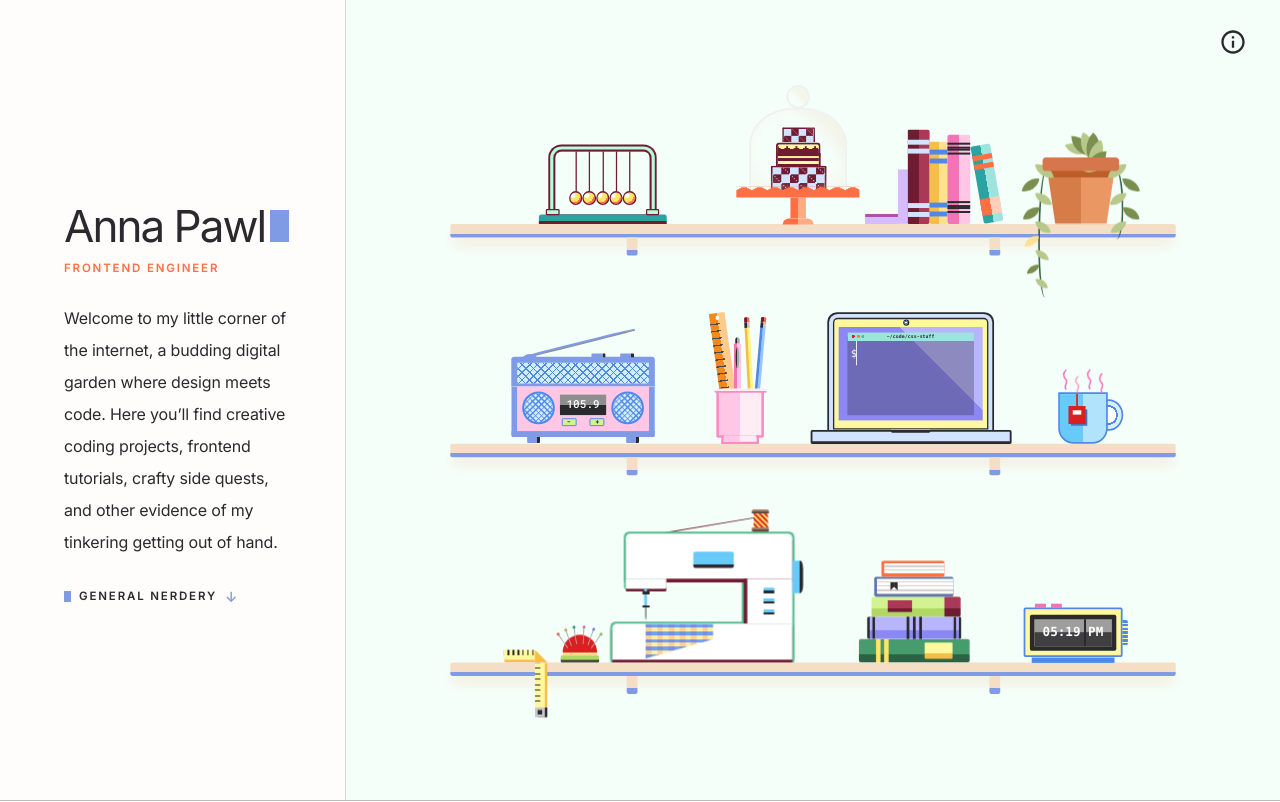
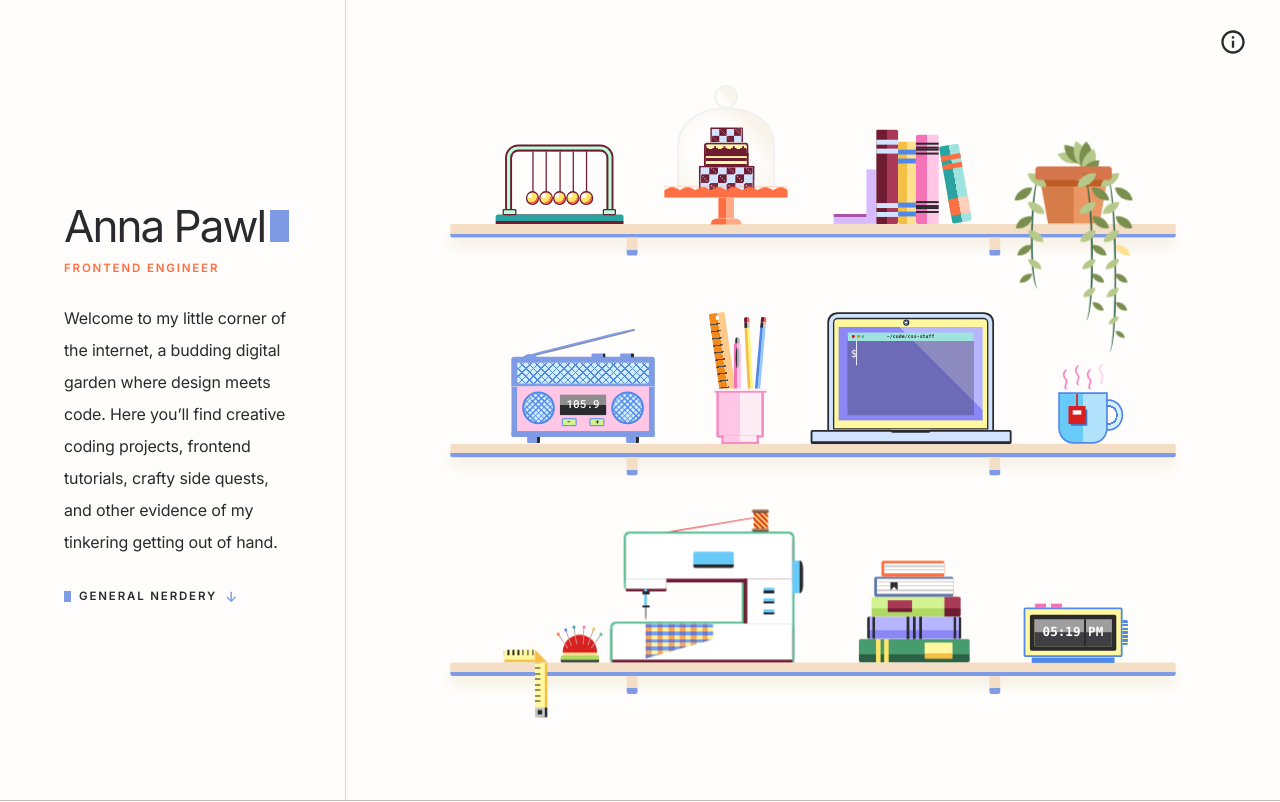
Before and after one commit to AnniePawl/annapawl.com-v2, a Next.js app: page / in a window 1280 px wide. Shown: the top 802 px of the page. Built offline with nearby package versions, Linux system fonts and the light colour scheme.

Commit message:
feat(landing): small adjustments to css knick-knacks. - Even spacing on desktop shelves - Update spool - red tread, shoter - Update pin cushion colors - Update steam animation on teacup - Update alarm clock animation - Update pathos plant pot

```diff
--- a/src/app/(landing)/_components/css-items/digitalClock/digital-clock.css
+++ b/src/app/(landing)/_components/css-items/digitalClock/digital-clock.css
@@ -36,7 +36,7 @@
 }
 
 .clock:hover {
-  animation: alarm 0.1s infinite;
+  animation: alarm-gentle 2.4s ease-in-out infinite;
 }
 
 /* Tablet and mobile: no hover, so the alarm goes off on its own. Short
@@ -122,15 +122,17 @@
   16% { transform: translateY(-61px) rotate(-4deg); }
 }
 
-@keyframes alarm {
-  35% {
-    transform: translateY(-61px) rotate(10deg);
-  }
+@keyframes alarm-gentle {
+  0%, 28%, 100% { transform: translateY(-61px) rotate(0deg); }
+  3.5%  { transform: translateY(-61px) rotate(6deg); }
+  7%    { transform: translateY(-61px) rotate(-6deg); }
+  10.5% { transform: translateY(-61px) rotate(6deg); }
+  14%   { transform: translateY(-61px) rotate(-6deg); }
+  17.5% { transform: translateY(-61px) rotate(5deg); }
+  21%   { transform: translateY(-61px) rotate(-4deg); }
+  24.5% { transform: translateY(-61px) rotate(2deg); }
+}
 
-  65% {
-    transform: translateY(-61px) rotate(-10deg);
-  }
-}
 /* Reduced motion -- no alarm shake, on hover or on its own. */
 @media (prefers-reduced-motion: reduce) {
   .clock:hover,
--- a/src/app/(landing)/_components/css-items/plant/Plant.tsx
+++ b/src/app/(landing)/_components/css-items/plant/Plant.tsx
@@ -3,8 +3,9 @@ import "./plant.css";
 
 // How many leaves on each part. --i tells the CSS each leaf's place on its vine.
 const TOP_LEAVES = 7;
-const LONG_VINE = 9;
-const SHORT_VINE = 5;
+const LONG_VINE = 12;
+const SHORT_VINE = 8;
+const MIDDLE_VINE = 10;
 
 function leaves(count: number) {
   return Array.from({ length: count }, (_, i) => (
@@ -19,6 +20,7 @@ export function Plant({ cn }: { cn?: string }) {
         <div className="plant-top">{leaves(TOP_LEAVES)}</div>
         <div className="vine vine--long">{leaves(LONG_VINE)}</div>
         <div className="vine vine--short">{leaves(SHORT_VINE)}</div>
+        <div className="vine vine--middle">{leaves(MIDDLE_VINE)}</div>
       </div>
     </div>
   );
--- a/src/app/(landing)/_components/css-items/plant/plant.css
+++ b/src/app/(landing)/_components/css-items/plant/plant.css
@@ -2,7 +2,7 @@
   /* Sits above the shelf, so the vines drape over its edge */
   position: relative;
   z-index: 1;
-  transform: translateY(-60px); /* lift the pot so it sits on the shelf, like the teacup */
+  transform: translateY(-50px); /* lift the pot so it sits on the shelf, like the teacup */
 
   --stems: var(--emerald-bold);
   --leaves1: var(--moss-soft);
@@ -18,7 +18,7 @@
 .plant {
   position: relative;
   width: 75px;
-  height: 60px;
+  height: 50px;
 
   /* Pot body: tapers toward the bottom */
 &::before {
@@ -116,8 +116,9 @@
 }
 
 .vine--long {
-  left: -10px;
-  height: 150px;
+  right: -10px;
+  height: 200px;
+  transform: scaleX(-1);
 
   /* One yellowing leaf, because real plants are never perfect */
   .leaf:nth-child(6) {
@@ -126,7 +127,13 @@
 }
 
 .vine--short {
-  right: -10px;
-  height: 85px;
-  transform: scaleX(-1); /* mirror it so it curves out to the right */
+  left: -10px;
+  height: 130px;
 }
+
+.vine--middle {
+  right: 16px;
+  z-index: 1;
+  height: 165px;
+  transform: scaleX(-1);
+}
--- a/src/app/(landing)/_components/css-items/sewing/SewingMachine.tsx
+++ b/src/app/(landing)/_components/css-items/sewing/SewingMachine.tsx
@@ -3,7 +3,10 @@ import "./sewing-machine.css";
 export function SewingMachine() {
   return (
     <div className="sewing-machine">
-      <div className="sewing-machine__thread" />
+      <div className="sewing-machine__thread">
+        <span className="sewing-machine__spool-end" />
+        <span className="sewing-machine__spool-end" />
+      </div>
       <div className="sewing-machine__needle" />
       <div className="sewing-machine__body">
         <div className="sewing-machine__top" />
--- a/src/app/(landing)/_components/css-items/sewing/pin-cushion.css
+++ b/src/app/(landing)/_components/css-items/sewing/pin-cushion.css
@@ -9,11 +9,11 @@
   --pin-needle-shine: color-mix(in srgb, var(--charcoal) 25%, var(--cream));
   /* Each pin head has its own color */
   --pin-head-1: var(--coral-bold);
-  --pin-head-2: var(--marigold-bold);
+  --pin-head-2: var(--blue-bold);
   --pin-head-3: var(--teal-bold);
   --pin-head-4: var(--pink-bold);
-  --pin-head-5: var(--periwinkle-bold);
-  --pin-head-6: var(--lime-bold);
+  --pin-head-5: var(--marigold-bold);
+  --pin-head-6: var(--green-bold);
 }
 
 .pin-cushion-container {
@@ -57,8 +57,6 @@
     width: 4px;
     border-radius: 50%;
     background-color: var(--pin-head);
-    /* A slightly darker ring of the same color */
-    border: 0.1em solid color-mix(in srgb, var(--pin-head) 70%, var(--charcoal));
     transform: translateX(-1.4px) translateY(-4px);
   }
 }
--- a/src/app/(landing)/_components/css-items/sewing/sewing-machine.css
+++ b/src/app/(landing)/_components/css-items/sewing/sewing-machine.css
@@ -11,7 +11,7 @@
   --sewing-unused-blue: var(--blue-soft);
   --sewing-fabric-yellow: color-mix(in srgb, var(--blue-bold) 80%, transparent);
   --sewing-fabric-blue: color-mix(in srgb, var(--lemon-bold) 60%, transparent);
-  --sewing-fabric-pink: color-mix(in srgb, color-mix(in srgb, var(--pink-bold) 60%, var(--cream)) 90%, transparent);
+  --sewing-fabric-pink: color-mix(in srgb, color-mix(in srgb, var(--red-bold) 90%, var(--cream)) 90%, transparent);
 }
 
 /* ---- Sewing machine ---- */
@@ -58,6 +58,7 @@
 }
 
 .sewing-machine__thread {
+  position: relative;
   height: 25px;
   width: 16px;
   transform: translateX(142px);
@@ -69,27 +70,15 @@
       var(--sewing-thread2) 75%);
   background-size: var(--thread-stripe) var(--thread-stripe);
 
-  &::before {
-    content: "";
-    display: flex;
-    height: 25px;
-    width: calc(16px * 1.22);
-    border-radius: 2px;
-    transform: translateX(-2px) translateY(-2px);
-    background-image: linear-gradient(to bottom,
-        var(--sewing-spool) 0 10%,
-        var(--sewing-spool-shade) 10% 20%,
-        transparent 20% 80%,
-        var(--sewing-spool) 80% 90%,
-        var(--sewing-spool-shade) 90%);
-  }
-
   &::after {
     content: "";
+    position: absolute;
+    top: 25px;
+    left: 0;
     display: flex;
     height: 1px;
     width: 105px;
-    background-color: var(--sewing-outline);
+    background-color: var(--sewing-thread2);
     transform: translateX(-104px) translateY(-9.5px) rotate(-9.5deg);
   }
 }
@@ -183,6 +172,20 @@
   animation: needle-animation 0.2s infinite;
 }
 
+.sewing-machine__spool-end {
+  position: absolute;
+  top: -2px;
+  left: -2px;
+  width: calc(16px * 1.22);
+  height: 4px;
+  border-radius: 2px;
+  background-image: linear-gradient(var(--sewing-spool) 0 50%, var(--sewing-spool-shade) 50%);
+
+  &:last-child {
+    top: 19px;
+  }
+}
+
 .desktop-sewing-container>.sewing-machine:hover>.sewing-machine__thread {
   animation: thread-animation 0.5s linear infinite;
 }
--- a/src/app/(landing)/_components/css-items/shelves/DesktopShelves.tsx
+++ b/src/app/(landing)/_components/css-items/shelves/DesktopShelves.tsx
@@ -24,7 +24,7 @@ export function DesktopShelves() {
             <NewtonsCradle key="1" cn="desktop-newtonsCradle-container" />,
             <Dessert key="2" cn="desktop-dessert-container" />,
             <Books2 key="3" cn="desktop-books2-container" />,
-            <Plant key="4"/>
+            <Plant key="4" cn="desktop-plant-container" />
           ]}
         />
         <Shelf
--- a/src/app/(landing)/_components/css-items/shelves/shelves.css
+++ b/src/app/(landing)/_components/css-items/shelves/shelves.css
@@ -6,7 +6,7 @@
 }
 
 #landing-shelves-bg{
-  background-color: mintcream;
+  /* background-color: mintcream; */
   /* background-color: #9bb6ff21; */
 }
 
@@ -104,3 +104,24 @@
     margin-top: 24px;
   }
 }
+
+.desktop-shelves .shelf-contents {
+  .desktop-newtonsCradle-container {
+    margin-left: -30px;
+    margin-right: -36px;
+  }
+
+  .desktop-dessert-container {
+    margin-inline: 22px;
+  }
+
+  .desktop-books2-container {
+    margin-left: 41px;
+    margin-right: 18px;
+  }
+
+  .desktop-plant-container {
+    margin-left: 27px;
+    margin-right: 26px;
+  }
+}
--- a/src/app/(landing)/_components/css-items/teacup/teacup.css
+++ b/src/app/(landing)/_components/css-items/teacup/teacup.css
@@ -82,9 +82,9 @@
 }
 
 .steam__squiggle:nth-child(1) { animation-delay: -0.6s; }
-.steam__squiggle:nth-child(2) { animation-delay: -0.3s; margin-top: 4px; }
+.steam__squiggle:nth-child(2) { animation-delay: -2s; margin-top: 4px; }
 .steam__squiggle:nth-child(3) { animation-delay: -0.75s; }
-.steam__squiggle:nth-child(4) { animation-delay: -0.45s; margin-top: 4px; }
+.steam__squiggle:nth-child(4) { animation-delay: -2.3s; margin-top: 4px; }
 
 @keyframes steam-rise {
   0% {
```
